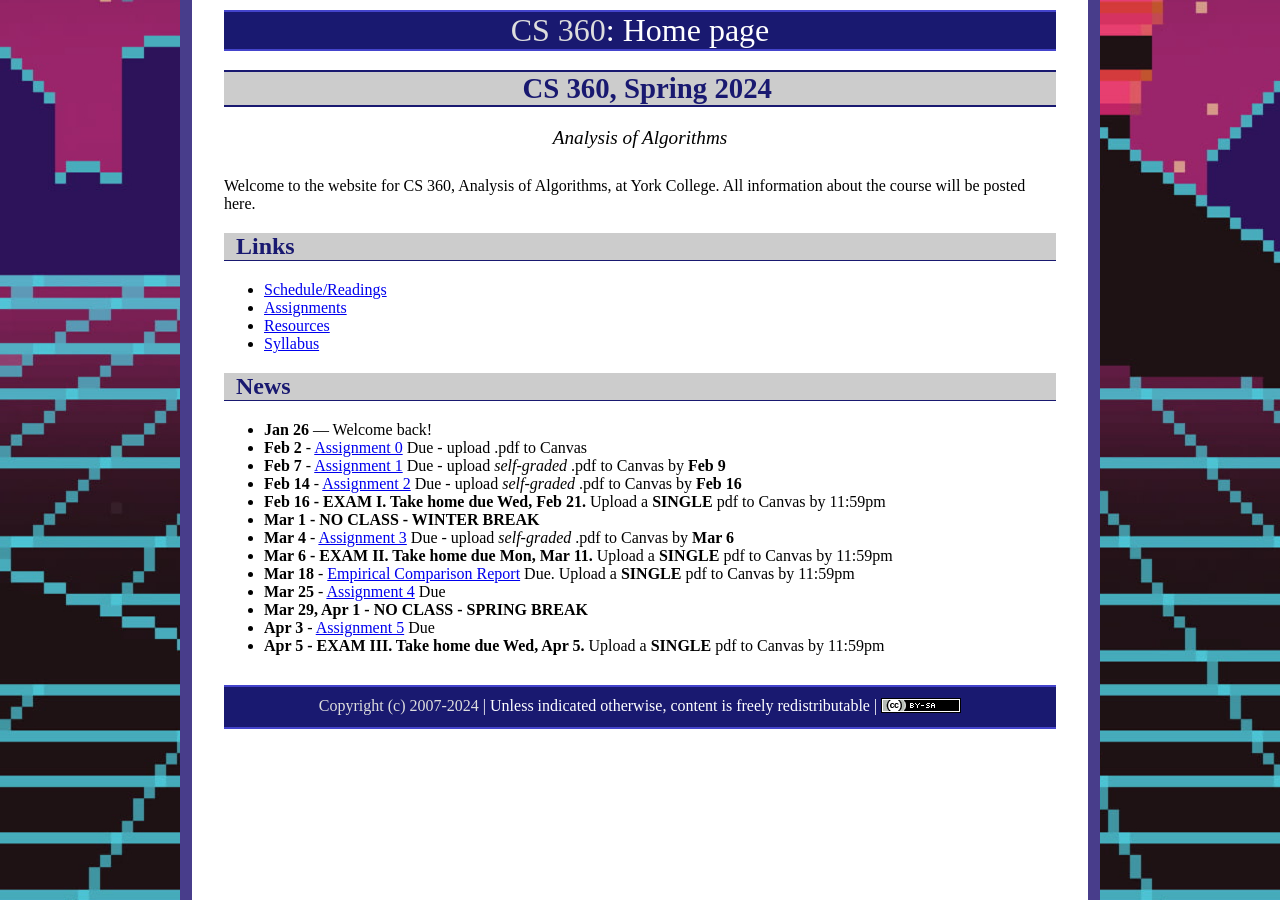
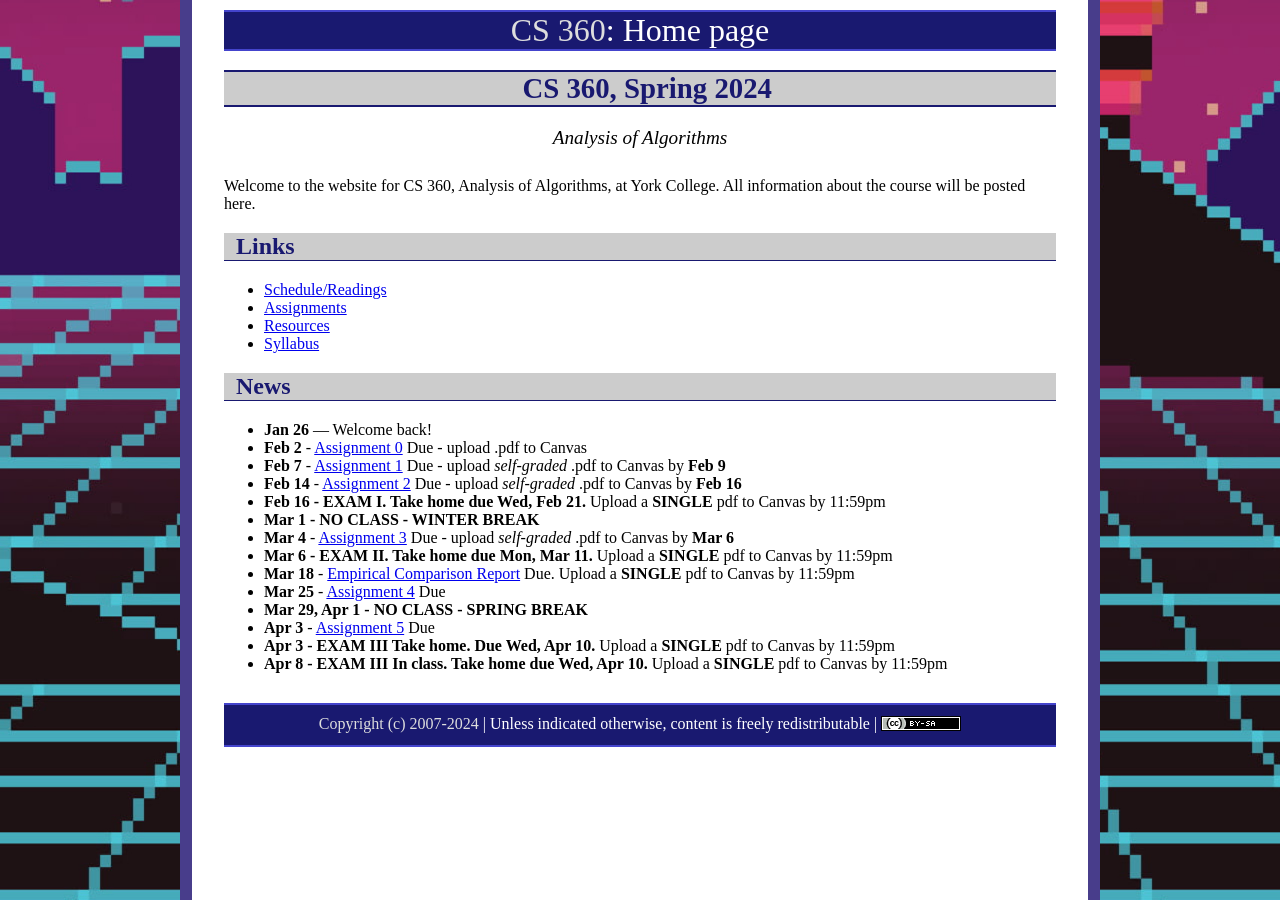
Before and after one commit to ycpcs/cs360-spring2024, a Jekyll site: the page built from index.md, in a window 1280 px wide. Built offline with Jekyll 4.4.1, drawn with Linux system fonts in a browser that asks for light colours.

Commit message:
update index
update index

```diff
--- a/index.md
+++ b/index.md
@@ -29,7 +29,8 @@ Welcome to the website for CS 360, Analysis of Algorithms, at York College.  All
 * **Mar 25** - [Assignment 4](assign/assign04.html) Due
 * **Mar 29, Apr 1 - NO CLASS - SPRING BREAK**
 * **Apr 3** - [Assignment 5](assign/assign05.html) Due
-* **Apr 5 - EXAM III. Take home due Wed, Apr 5.** Upload a **SINGLE** pdf to Canvas by 11:59pm
+* **Apr 3 - EXAM III Take home. Due Wed, Apr 10.** Upload a **SINGLE** pdf to Canvas by 11:59pm
+* **Apr 8 - EXAM III In class. Take home due Wed, Apr 10.** Upload a **SINGLE** pdf to Canvas by 11:59pm
 
 <!--
 * **Feb 6** - [Assignment 1](assign/assign01.html) Due
```
